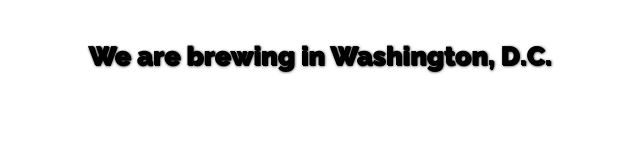
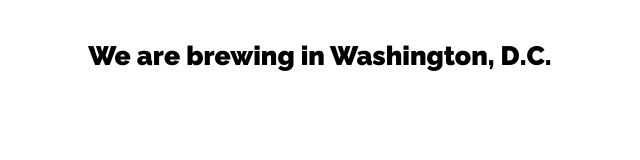
Before and after one commit to peoplecure/mpi, a plain HTML site: page index.html in a window 1280 px wide. Shown: the top 160 px of the page, without its empty margins (320-960 px from the left). Drawn offline with Linux system fonts and the light colour scheme.

Commit message:
Update index.html

```diff
--- a/index.html
+++ b/index.html
@@ -84,7 +84,6 @@ body {
 
 	user-select: none;
 
-    text-shadow:1px 1px 3px #000, 1px 1px 0px #000;
 }
 </style>
 
```
